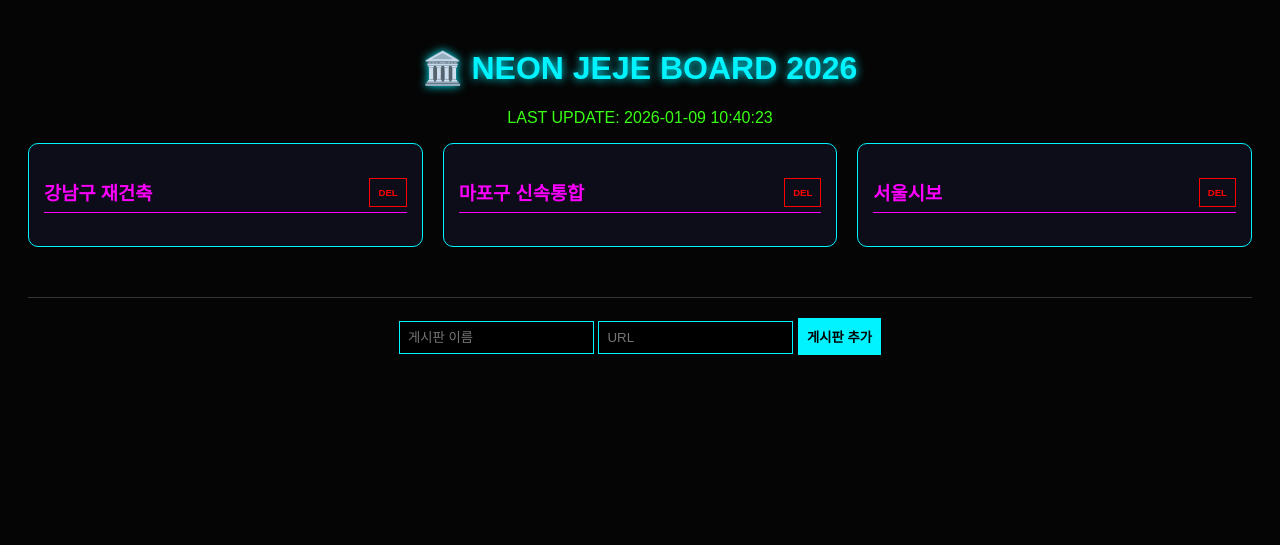
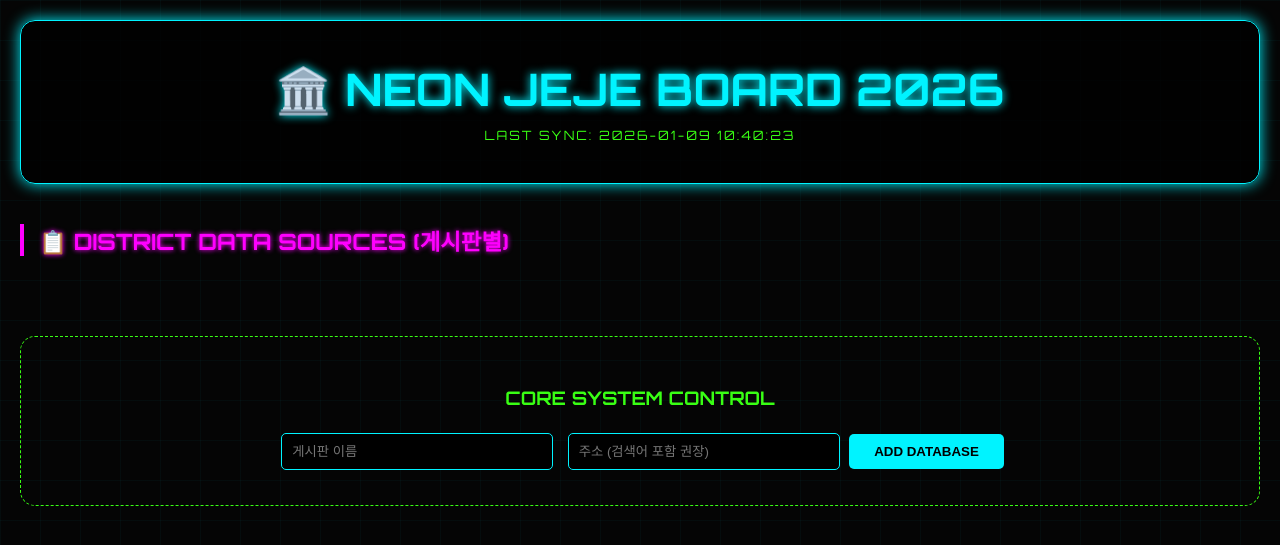
Before and after one commit to para333311/jejeboard, a Flask app: page / in a window 1280 px wide. Shown: the top 545 px of the page. Run offline with Flask 3, Linux system fonts and the light colour scheme; data that the repository does not hold is empty.

Commit message:
최종본: 날짜정렬 및 키워드 필터링 적용

```diff
--- a/app.py
+++ b/app.py
@@ -5,15 +5,16 @@ import requests
 from bs4 import BeautifulSoup
 from flask import Flask, render_template, request, jsonify
 from datetime import datetime
-from urllib.parse import urljoin
+from urllib.parse import urljoin, urlparse, parse_qs
 import urllib3
 
 urllib3.disable_warnings(urllib3.exceptions.InsecureRequestWarning)
 
 app = Flask(__name__)
 
+# --- 설정 ---
 CONFIG_FILE = 'config.json'
-ADMIN_PASSWORD = "1111"  # 여기서 비밀번호를 수정하세요!
+ADMIN_PASSWORD = "1234"  # 관리자 비밀번호 (원하는 대로 수정하세요)
 
 def load_config():
     if os.path.exists(CONFIG_FILE):
@@ -28,35 +29,81 @@ def save_config(config):
 def get_headers(url):
     return {
         'User-Agent': 'Mozilla/5.0 (Windows NT 10.0; Win64; x64) AppleWebKit/537.36 (KHTML, like Gecko) Chrome/120.0.0.0 Safari/537.36',
-        'Referer': url
+        'Referer': url,
+        'Accept-Language': 'ko-KR,ko;q=0.9,en-US;q=0.8'
     }
+
+def extract_keyword_from_url(url):
+    """URL에서 검색어 파라미터를 추출합니다."""
+    parsed = urlparse(url)
+    params = parse_qs(parsed.query)
+    # 구청마다 다른 검색 파라미터들 (sv, searchKrwd, searchKeyword, kwd 등)
+    for p in ['sv', 'searchKrwd', 'searchKeyword', 'searchWrd', 'kwd']:
+        if p in params:
+            return params[p][0]
+    return None
+
+def parse_date(date_str):
+    """문자열 날짜를 datetime 객체로 변환합니다."""
+    if not date_str: return datetime(1900, 1, 1)
+    try:
+        clean_date = re.sub(r'[^0-9-]', '-', date_str.replace('.', '-')).strip('-')
+        parts = clean_date.split('-')
+        if len(parts[0]) == 2: parts[0] = '20' + parts[0] # YY-MM-DD 대응
+        return datetime.strptime("-".join(parts[:3]), '%Y-%m-%d')
+    except:
+        return datetime(1900, 1, 1)
 
 def scrape_board(url):
     posts = []
+    # URL 자체에서 키워드 추출 (필터링용)
+    url_keyword = extract_keyword_from_url(url)
+
     try:
         response = requests.get(url, headers=get_headers(url), verify=False, timeout=15)
         response.encoding = 'utf-8'
         soup = BeautifulSoup(response.text, 'html.parser')
-        rows = soup.select('table tbody tr, .board-list tr, .bbs-list tr, .result-list li, .list_type li, .news-list li')
 
-        for row in rows[:15]:
-            title_elem = row.select_one('td.subject a, td.title a, td a, a.link, a')
-            if not title_elem or len(title_elem.get_text(strip=True)) < 3: continue
+        # 행 선택자 시도
+        rows = soup.select('table tbody tr, .board-list tr, .bbs-list tr, .result-list li, .list_type li, .news-list li, .search-result-list li')
+
+        for row in rows:
+            title_elem = row.select_one('td.subject a, td.title a, td a, a.link, .title a, a')
+            if not title_elem: continue
 
             title = title_elem.get_text(strip=True)
+            if len(title) < 4: continue # 너무 짧은 제목 제외
+
+            # 1. 키워드 필터링: URL에 키워드가 있는데 제목에 없으면 제외
+            if url_keyword and url_keyword not in title:
+                continue
+
             raw_link = title_elem.get('href', '')
-            full_link = urljoin(url, raw_link) # 링크 자동 복구 기능
+            if not raw_link or raw_link.startswith('javascript'): continue
+            full_link = urljoin(url, raw_link)
 
-            date = ""
-            date_elems = row.select('td, span, .date')
-            for de in date_elems:
+            # 날짜 찾기
+            date_val = ""
+            for de in row.select('td, span, .date, .reg-date'):
                 txt = de.get_text(strip=True)
-                if re.match(r'\d{4}[-./]\d{2}[-./]\d{2}', txt):
-                    date = txt
+                if re.match(r'\d{2,4}[-./]\d{2}[-./]\d{2}', txt):
+                    date_val = txt
                     break
-            posts.append({'title': title, 'link': full_link, 'date': date})
-    except: pass
-    return posts
+
+            posts.append({
+                'title': title,
+                'link': full_link,
+                'date': date_val,
+                'dt_obj': parse_date(date_val)
+            })
+
+        # 2. 날짜순 정렬 (공지사항 무시하고 최신글이 위로 오게)
+        posts.sort(key=lambda x: x['dt_obj'], reverse=True)
+
+    except Exception as e:
+        print(f"Error scraping {url}: {e}")
+
+    return posts[:15] # 게시판당 최대 15개
 
 @app.route('/')
 def index():
@@ -67,29 +114,42 @@ def index():
 def api_scrape_all():
     config = load_config()
     all_results = []
+    all_feed = []
+
     for board in config.get('boards', []):
         posts = scrape_board(board['url'])
-        all_results.append({'name': board['name'], 'url': board['url'], 'posts': posts})
-    return jsonify({'success': True, 'data': all_results, 'updated_at': datetime.now().strftime('%Y-%m-%d %H:%M:%S')})
+        # dt_obj는 JSON 변환이 안되므로 문자열 처리 후 삭제
+        for p in posts:
+            p.pop('dt_obj', None)
+            all_feed.append({**p, 'source': board['name']})
+
+        all_results.append({
+            'name': board['name'],
+            'url': board['url'],
+            'posts': posts
+        })
+
+    return jsonify({
+        'success': True,
+        'data': all_results,
+        'latest_feed': all_feed,
+        'updated_at': datetime.now().strftime('%Y-%m-%d %H:%M:%S')
+    })
 
 @app.route('/api/boards', methods=['POST', 'DELETE'])
 def manage_boards():
     data = request.json
     if data.get('password') != ADMIN_PASSWORD:
-        return jsonify({'success': False, 'message': '비밀번호가 틀렸습니다.'}), 403
+        return jsonify({'success': False, 'message': 'Password Denied'}), 403
+
     config = load_config()
     if request.method == 'POST':
         config['boards'].append({'name': data['name'], 'url': data['url']})
     elif request.method == 'DELETE':
         config['boards'] = [b for b in config['boards'] if b['url'] != data['url']]
+
     save_config(config)
     return jsonify({'success': True})
 
 if __name__ == '__main__':
-    if not os.path.exists(CONFIG_FILE):
-        save_config({"boards": [
-            {"name": "강남구 재건축", "url": "https://www.gangnam.go.kr/board/union6/list.do?mid=ID02_01130505"},
-            {"name": "마포구 신속통합", "url": "https://www.mapo.go.kr/site/main/board/notice/list?baCommSelec=false&sc=&sv=%EC%8B%A0%EC%86%8D%ED%86%B5%ED%95%A9&pageSize=10"},
-            {"name": "서울시보", "url": "https://event.seoul.go.kr/seoulsibo/list.do"}
-        ]})
-    app.run(host='0.0.0.0', port=5000)
+    app.run(host='0.0.0.0', port=5000, debug=True)
--- a/templates/index.html
+++ b/templates/index.html
@@ -2,48 +2,204 @@
 <html lang="ko">
 <head>
     <meta charset="UTF-8">
+    <meta name="viewport" content="width=device-width, initial-scale=1.0">
     <title>NEON JEJE BOARD 2026</title>
+    <link href="https://fonts.googleapis.com/css2?family=Orbitron:wght@400;700&family=Noto+Sans+KR:wght@300;500;700&display=swap" rel="stylesheet">
     <style>
-        body { background: #050505; color: #fff; font-family: 'Noto Sans KR', sans-serif; padding: 20px; }
-        h1 { color: #00f3ff; text-shadow: 0 0 10px #00f3ff; text-align: center; }
-        .dashboard { display: grid; grid-template-columns: repeat(auto-fill, minmax(350px, 1fr)); gap: 20px; }
-        .card { background: #0d0d1a; border: 1px solid #00f3ff; border-radius: 10px; padding: 15px; }
-        .card h3 { color: #ff00ff; border-bottom: 1px solid #ff00ff; padding-bottom: 5px; display: flex; justify-content: space-between; }
-        .post { margin: 10px 0; font-size: 0.9rem; }
-        a { color: #ccc; text-decoration: none; }
-        a:hover { color: #39ff14; }
-        .admin { margin-top: 50px; text-align: center; border-top: 1px solid #333; padding: 20px; }
-        input, button { padding: 8px; background: #000; color: #fff; border: 1px solid #00f3ff; }
-        button { cursor: pointer; background: #00f3ff; color: #000; font-weight: bold; }
-        .del-btn { font-size: 0.6rem; color: red; border: 1px solid red; background: none; }
+        :root {
+            --neon-blue: #00f3ff;
+            --neon-pink: #ff00ff;
+            --neon-green: #39ff14;
+            --bg-dark: #050505;
+            --card-bg: rgba(13, 13, 26, 0.9);
+        }
+
+        body {
+            background-color: var(--bg-dark);
+            color: #fff;
+            font-family: 'Noto Sans KR', sans-serif;
+            margin: 0; padding: 20px;
+            background-image: linear-gradient(rgba(0, 243, 255, 0.03) 1px, transparent 1px),
+                              linear-gradient(90deg, rgba(0, 243, 255, 0.03) 1px, transparent 1px);
+            background-size: 40px 40px;
+        }
+
+        .container { max-width: 1500px; margin: 0 auto; }
+
+        header {
+            text-align: center; padding: 40px 0;
+            border: 1px solid var(--neon-blue);
+            border-radius: 15px; margin-bottom: 30px;
+            background: rgba(0, 0, 0, 0.8);
+            box-shadow: 0 0 15px var(--neon-blue);
+        }
+
+        h1 {
+            font-family: 'Orbitron', sans-serif;
+            font-size: 2.8rem; color: var(--neon-blue);
+            text-shadow: 0 0 10px var(--neon-blue);
+            margin: 0;
+        }
+
+        .sync-info {
+            color: var(--neon-green); font-family: 'Orbitron', sans-serif;
+            font-size: 0.8rem; margin-top: 10px; letter-spacing: 2px;
+        }
+
+        h2.sec-title {
+            font-family: 'Orbitron', sans-serif;
+            color: var(--neon-pink); border-left: 4px solid var(--neon-pink);
+            padding-left: 15px; margin: 40px 0 20px;
+            text-shadow: 0 0 5px var(--neon-pink);
+            font-size: 1.4rem;
+        }
+
+        /* 대시보드 그리드 */
+        .grid {
+            display: grid;
+            grid-template-columns: repeat(auto-fill, minmax(450px, 1fr));
+            gap: 20px;
+        }
+
+        .card {
+            background: var(--card-bg);
+            border: 1px solid var(--neon-blue);
+            border-radius: 10px; padding: 20px;
+            transition: 0.3s;
+        }
+
+        .card:hover { border-color: var(--neon-pink); box-shadow: 0 0 15px rgba(255, 0, 255, 0.2); }
+
+        .card-header {
+            display: flex; justify-content: space-between; align-items: center;
+            border-bottom: 1px solid var(--neon-blue); padding-bottom: 10px; margin-bottom: 15px;
+        }
+
+        .card-header h3 { margin: 0; font-size: 1.1rem; color: var(--neon-blue); }
+
+        .post-list { list-style: none; padding: 0; margin: 0; }
+        .post-item {
+            display: flex; justify-content: space-between; align-items: flex-start;
+            padding: 8px 0; border-bottom: 1px solid #1a1a3a; gap: 10px;
+        }
+
+        .post-item a {
+            color: #eee; text-decoration: none; font-size: 0.9rem;
+            line-height: 1.4; flex: 1;
+        }
+
+        .post-item a:hover { color: var(--neon-green); }
+
+        .post-date {
+            color: #666; font-size: 0.75rem; font-family: 'Orbitron', sans-serif;
+            white-space: nowrap; margin-top: 3px;
+        }
+
+        /* 관리 패널 */
+        .admin-box {
+            margin-top: 60px; padding: 30px;
+            border: 1px dashed var(--neon-green);
+            text-align: center; border-radius: 15px;
+        }
+
+        input {
+            background: #000; border: 1px solid var(--neon-blue);
+            color: #fff; padding: 10px; border-radius: 5px; margin: 5px; width: 250px;
+        }
+
+        .btn-add {
+            background: var(--neon-blue); color: #000; font-weight: bold;
+            border: none; padding: 10px 25px; border-radius: 5px; cursor: pointer;
+        }
+
+        .btn-del {
+            background: none; color: #ff3366; border: 1px solid #ff3366;
+            padding: 2px 8px; border-radius: 4px; cursor: pointer; font-size: 0.7rem;
+        }
+
+        #loader {
+            position: fixed; top:0; left:0; width:100%; height:100%;
+            background: #000; display: flex; flex-direction: column;
+            justify-content: center; align-items: center; z-index: 9999;
+        }
+
+        .scanline {
+            width: 200px; height: 2px; background: var(--neon-blue);
+            box-shadow: 0 0 10px var(--neon-blue);
+            animation: scan 2s infinite;
+        }
+
+        @keyframes scan { 0% { transform: translateY(-20px); opacity: 0; } 50% { opacity: 1; } 100% { transform: translateY(20px); opacity: 0; } }
     </style>
 </head>
 <body>
-    <h1>🏛️ NEON JEJE BOARD 2026</h1>
-    <p id="status" style="text-align:center; color:#39ff14;">Scanning Networks...</p>
-    <div class="dashboard" id="db"></div>
-    <div class="admin">
-        <input type="text" id="name" placeholder="게시판 이름">
-        <input type="text" id="url" placeholder="URL">
-        <button onclick="add()">게시판 추가</button>
+
+    <div id="loader">
+        <div class="scanline"></div>
+        <p style="color:var(--neon-blue); font-family:'Orbitron'; margin-top:20px;">ACCESSING DISTRICT NETWORKS...</p>
     </div>
+
+    <div class="container">
+        <header>
+            <h1>🏛️ NEON JEJE BOARD 2026</h1>
+            <div class="sync-info" id="sync-time">STATUS: SYNCHRONIZING...</div>
+        </header>
+
+        <h2 class="sec-title">📋 DISTRICT DATA SOURCES (게시판별)</h2>
+        <div class="grid" id="board-grid"></div>
+
+        <div class="admin-box">
+            <h3 style="color:var(--neon-green); font-family:'Orbitron';">CORE SYSTEM CONTROL</h3>
+            <input type="text" id="newName" placeholder="게시판 이름">
+            <input type="text" id="newUrl" placeholder="주소 (검색어 포함 권장)">
+            <button class="btn-add" onclick="addBoard()">ADD DATABASE</button>
+        </div>
+    </div>
+
     <script>
-        async function load() {
-            const r = await fetch('/api/scrape_all');
-            const d = await r.json();
-            document.getElementById('status').innerText = 'LAST UPDATE: ' + d.updated_at;
-            const container = document.getElementById('db');
-            container.innerHTML = d.data.map(b => `
-                <div class="card">
-                    <h3>${b.name} <button class="del-btn" onclick="del('${b.url}')">DEL</button></h3>
-                    ${b.posts.map(p => `<div class="post"><a href="${p.link}" target="_blank">${p.title}</a></div>`).join('')}
-                </div>
-            `).join('');
+        async function loadAll() {
+            try {
+                const res = await fetch('/api/scrape_all');
+                const result = await res.json();
+
+                document.getElementById('loader').style.display = 'none';
+                document.getElementById('sync-time').innerText = `LAST SYNC: ${result.updated_at}`;
+
+                const grid = document.getElementById('board-grid');
+                grid.innerHTML = '';
+
+                result.data.forEach(board => {
+                    const card = document.createElement('div');
+                    card.className = 'card';
+
+                    const postsHtml = board.posts.map(p => `
+                        <li class="post-item">
+                            <a href="${p.link}" target="_blank">${p.title}</a>
+                            <span class="post-date">${p.date}</span>
+                        </li>
+                    `).join('');
+
+                    card.innerHTML = `
+                        <div class="card-header">
+                            <h3>${board.name}</h3>
+                            <button class="btn-del" onclick="delBoard('${board.url}')">REMOVE</button>
+                        </div>
+                        <ul class="post-list">${postsHtml || '<li style="color:#444">조건에 맞는 데이터가 없습니다.</li>'}</ul>
+                    `;
+                    grid.appendChild(card);
+                });
+            } catch (e) {
+                console.error(e);
+                alert("네트워크 연결 오류");
+            }
         }
-        async function add() {
-            const name = document.getElementById('name').value;
-            const url = document.getElementById('url').value;
-            const password = prompt("비밀번호 입력:");
+
+        async function addBoard() {
+            const name = document.getElementById('newName').value;
+            const url = document.getElementById('newUrl').value;
+            const password = prompt("ADMIN PASSWORD:");
+            if(!name || !url || !password) return;
+
             await fetch('/api/boards', {
                 method: 'POST',
                 headers: {'Content-Type': 'application/json'},
@@ -51,8 +207,10 @@
             });
             location.reload();
         }
-        async function del(url) {
-            const password = prompt("비밀번호 입력:");
+
+        async function delBoard(url) {
+            const password = prompt("ADMIN PASSWORD:");
+            if(!password) return;
             await fetch('/api/boards', {
                 method: 'DELETE',
                 headers: {'Content-Type': 'application/json'},
@@ -60,7 +218,8 @@
             });
             location.reload();
         }
-        load();
+
+        loadAll();
     </script>
 </body>
 </html>
```
